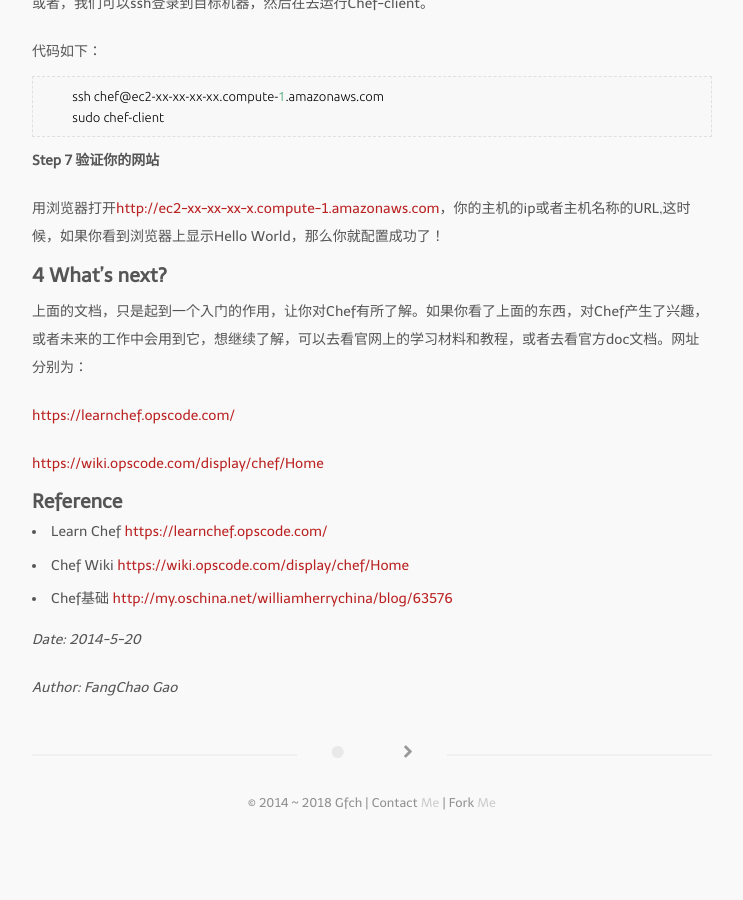
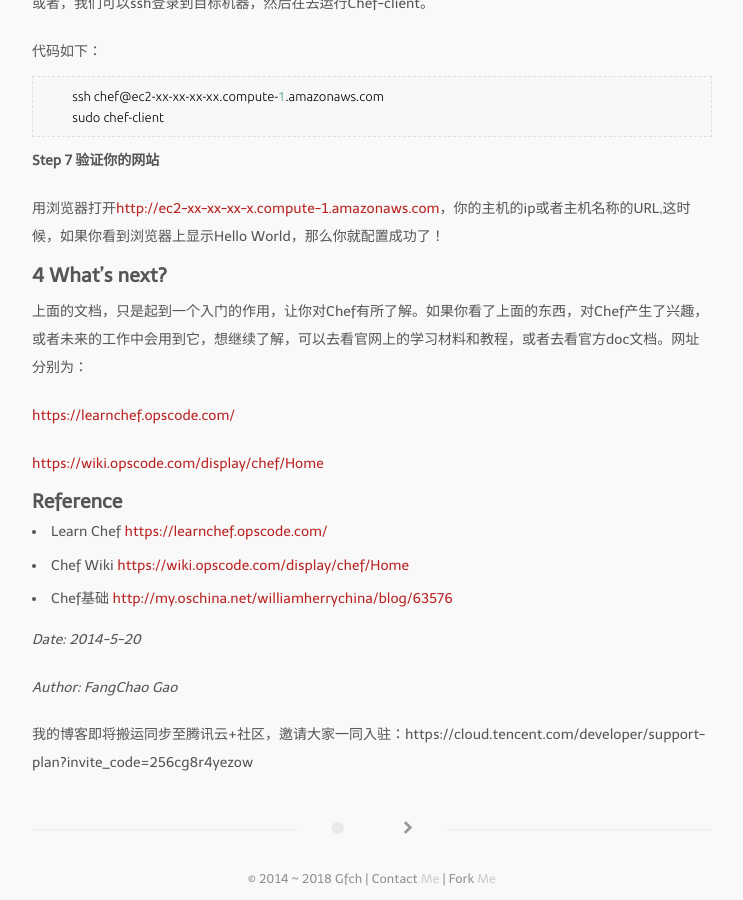
Before and after one commit to gaofc/old-blog, a Jekyll site: the page built from _posts/2014-05-20-Chef.markdown, in a window 1280 px wide and 900 px high, scrolled down 10346 px. Shown: the whole window, without its empty margins (268-1011 px from the left). Built offline with Jekyll 4.4.1, drawn with Linux system fonts in a browser that asks for light colours; comment, search, counter and statistics services are not loaded; before the commit the page ends 11170 px from its top, so only the background shows below that.

Commit message:
Update 2014-05-20-Chef.markdown

```diff
--- a/_posts/2014-05-20-Chef.markdown
+++ b/_posts/2014-05-20-Chef.markdown
@@ -376,3 +376,5 @@ run-list决定了这些Recipe的运行顺序。
 *Date: 2014-5-20*
 
 *Author: FangChao Gao*
+
+我的博客即将搬运同步至腾讯云+社区，邀请大家一同入驻：https://cloud.tencent.com/developer/support-plan?invite_code=256cg8r4yezow
```
